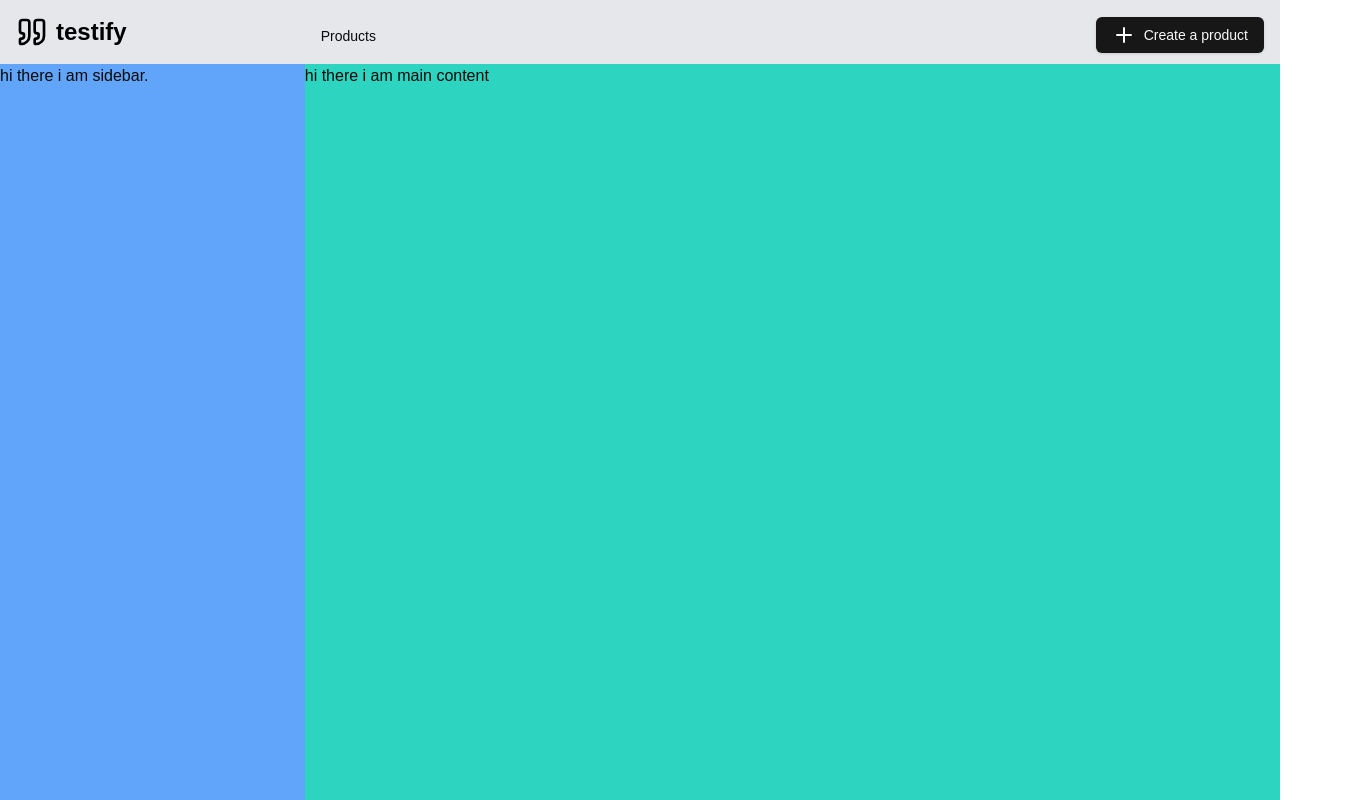
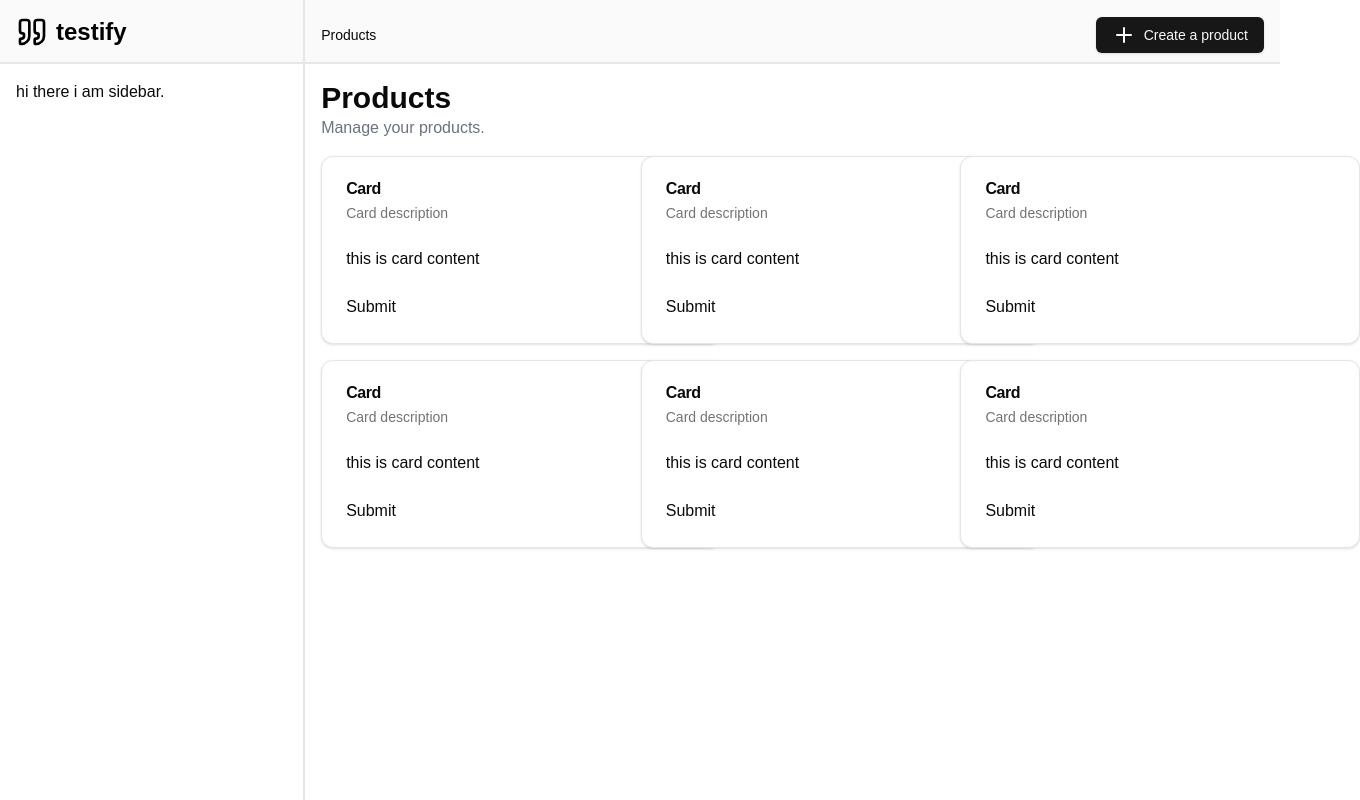
Before and after one commit to devansh193/testify, a Next.js app: page /products in a window 1280 px wide. Shown: the whole page, 1360 px wide, since content can reach past the window. Built offline with nearby package versions, Linux system fonts and the light colour scheme.

Commit message:
products-fix

```diff
--- a/app/api/auth/forgot-password/email/route.ts
+++ /dev/null
@@ -1,57 +0,0 @@
-import { NextResponse } from "next/server";
-import db from "@/lib/db";
-//import { hash } from "bcrypt";
-import { sendEmail } from "@/helper/send-mail";
-
-export async function POST(request: Request) {
-  const { email } = await request.json();
-
-  if (!email) {
-    return NextResponse.json({ error: "Email is required" }, { status: 400 });
-  }
-
-  const existingUser = await db.user.findUnique({
-    where: { email },
-  });
-
-  if (!existingUser) {
-    return NextResponse.json({ error: "User not found" }, { status: 404 });
-  }
-
-  const verifyCode = Math.floor(100000 + Math.random() * 900000).toString();
-
-  await db.user.update({
-    where: {
-      email,
-    },
-    data: {
-      //   forgotOTP: verifyCode,
-    },
-  });
-
-  const emailResponse = await sendEmail(
-    email,
-    existingUser.id,
-    verifyCode,
-    true
-  );
-
-  if (!emailResponse.success) {
-    return new Response(
-      JSON.stringify({
-        success: false,
-        message: emailResponse.message,
-      }),
-      { status: 500 }
-    );
-  }
-
-  return new Response(
-    JSON.stringify({
-      success: true,
-      message: "Verification code sent.",
-      id: existingUser.id,
-    }),
-    { status: 201 }
-  );
-}
--- a/app/api/sign-up/route.ts
+++ /dev/null
@@ -1,24 +0,0 @@
-import { NextResponse } from "next/server";
-import db from "@/lib/db";
-
-export async function POST(request: Request) {
-  try {
-    const { name, email, password } = await request.json();
-
-    const existingUser = await db.user.findUnique({
-      where: { email },
-    });
-
-    if (existingUser) {
-      return NextResponse.json({ message: "User with this email already exists" }, { status: 400 });
-    }
-    await db.user.create({
-      data: { name, email, password },
-    });
-
-    return NextResponse.json({ message: "User created successfully" }, { status: 201 });
-  } catch (error) {
-    console.error(error);
-    return NextResponse.json({ message: "Failed to create user" }, { status: 500 });
-  }
-}
--- a/app/api/v1/products/route.ts
+++ /dev/null
@@ -1,56 +0,0 @@
-import db from "@/lib/db";
-import { NextRequest, NextResponse } from "next/server";
-
-export async function POST(req: NextRequest) {
-  try {
-    const body = await req.json();
-    const { userId, title, description, questions } = body;
-
-    if (!title || !questions) {
-      return NextResponse.json(
-        { error: "Title or description is missing." },
-        { status: 400 }
-      );
-    }
-    const existingProduct = await db.product.findFirst({
-      where: {
-        title: {
-          equals: title,
-          mode: "insensitive",
-        },
-      },
-    });
-
-    if (existingProduct) {
-      return NextResponse.json(
-        { success: "false", message: "Product already exists." },
-        { status: 201 }
-      );
-    }
-
-    const product = await db.product.create({
-      data: {
-        title,
-        description,
-        user: {
-          connect: {
-            id: userId,
-          },
-        },
-        questions: {
-          create: questions,
-        },
-      },
-    });
-    return NextResponse.json(
-      { success: "true", message: "Product created successfully." },
-      { status: 201 }
-    );
-  } catch (_error) {
-    console.log(_error);
-    return NextResponse.json(
-      { success: "false", message: "Failed to create product." },
-      { status: 500 }
-    );
-  }
-}
--- a/app/config/error.config.ts
+++ /dev/null
@@ -1,44 +0,0 @@
-export const ERROR_NAME = {
-  UNAUTHORIZED: "Unauthorized access",
-  INTERNAL_SERVER_ERROR: "Internal server error",
-  BAD_REQUEST: "Bad request",
-  NOT_FOUND: "Resource not found",
-  FORBIDDEN: "Access forbidden",
-  CONFLICT: "Resource conflict",
-  UNPROCESSABLE_ENTITY: "Unprocessable entity",
-  TOO_MANY_REQUESTS: "Too many requests",
-  SERVICE_UNAVAILABLE: "Service unavailable",
-  GATEWAY_TIMEOUT: "Gateway timeout",
-  VALIDATION_ERROR: "Validation error",
-  AUTHENTICATION_FAILED: "Authentication failed",
-  INSUFFICIENT_PERMISSIONS: "Insufficient permissions",
-  REQUEST_TIMEOUT: "Request timeout",
-  UNSUPPORTED_MEDIA_TYPE: "Unsupported media type",
-  METHOD_NOT_ALLOWED: "Method not allowed",
-  DATABASE_ERROR: "Database error",
-  NETWORK_ERROR: "Network error",
-  RESOURCE_GONE: "Resource gone",
-  PRECONDITION_FAILED: "Precondition failed",
-};
-export const ERROR_CODE = {
-  UNAUTHORIZED: 401,
-  INTERNAL_SERVER_ERROR: 500,
-  BAD_REQUEST: 400,
-  NOT_FOUND: 404,
-  FORBIDDEN: 403,
-  CONFLICT: 409,
-  UNPROCESSABLE_ENTITY: 422,
-  TOO_MANY_REQUESTS: 429,
-  SERVICE_UNAVAILABLE: 503,
-  GATEWAY_TIMEOUT: 504,
-  VALIDATION_ERROR: 422,
-  AUTHENTICATION_FAILED: 401,
-  INSUFFICIENT_PERMISSIONS: 403,
-  REQUEST_TIMEOUT: 408,
-  UNSUPPORTED_MEDIA_TYPE: 415,
-  METHOD_NOT_ALLOWED: 405,
-  DATABASE_ERROR: 500,
-  NETWORK_ERROR: 502,
-  RESOURCE_GONE: 410,
-  PRECONDITION_FAILED: 412,
-};
--- a/app/products/create/page.tsx
+++ b/app/products/create/page.tsx
@@ -19,6 +19,7 @@ import { Textarea } from "@/components/ui/textarea";
 import { ArrowLeftIcon, ArrowRightIcon } from "@radix-ui/react-icons";
 import { FileImage, Trash2, Plus, Star, User } from "lucide-react";
 import Image from "next/image";
+import { useCreateProduct } from "@/features/product/api/use-create-product";
 
 const Create = () => {
   const [currentStep, setCurrentStep] = useState(0);
@@ -28,12 +29,10 @@ const Create = () => {
     image: null,
     questions: [""],
     emojiRatings: true,
-    name: "",
-    jobTitle: "",
-    category: "",
   });
   const emojis = ["😠", "🙁", "😐", "😊", "😄"];
 
+  // eslint-disable-next-line @typescript-eslint/no-explicit-any
   const updateFormData = (field: string, value: any, index?: number) => {
     setFormData((prev) => {
       if (field === "image" && value === null) {
@@ -182,13 +181,7 @@ const Create = () => {
             <Label htmlFor="name">
               Your name <span className="text-red-500">*</span>
             </Label>
-            <Input
-              id="name"
-              placeholder="Type your name"
-              className="mt-1"
-              value={formData.name}
-              onChange={(e) => updateFormData("name", e.target.value)}
-            />
+            <Input id="name" placeholder="Type your name" className="mt-1" />
           </div>
 
           <div>
@@ -197,8 +190,6 @@ const Create = () => {
               id="job-title"
               placeholder="Software Engineer"
               className="mt-1"
-              value={formData.jobTitle}
-              onChange={(e) => updateFormData("jobTitle", e.target.value)}
             />
           </div>
         </div>
@@ -220,6 +211,7 @@ const Create = () => {
 
   const handleSubmit = () => {
     console.log("Submitting product:", formData);
+    // useCreateProduct()
     // Here you would typically send the data to your backend
     // Reset form or redirect user after submission
   };
@@ -344,7 +336,6 @@ const Create = () => {
                     <Input
                       id="preview-name"
                       placeholder="Tyler Durden"
-                      value={formData.name}
                       readOnly
                       className="mt-1"
                     />
@@ -360,7 +351,6 @@ const Create = () => {
                     <Input
                       id="preview-job-title"
                       placeholder="Soap factory owner"
-                      value={formData.jobTitle}
                       readOnly
                       className="mt-1"
                     />
--- a/app/products/page.tsx
+++ b/app/products/page.tsx
@@ -6,20 +6,28 @@ import {
   BreadcrumbPage,
 } from "@/components/ui/breadcrumb";
 import { Button } from "@/components/ui/button";
+import {
+  Card,
+  CardContent,
+  CardDescription,
+  CardFooter,
+  CardHeader,
+  CardTitle,
+} from "@/components/ui/card";
 import { Plus } from "lucide-react";
 import Link from "next/link";
 
 const Product = () => {
   return (
-    <div className="flex h-screen bg-gray-100">
-      <div className="hidden md:block w-[400px] bg-blue-400 h-full">
-        <div className="h-16 bg-gray-200 border-b border-gray-200 p-4">
+    <div className="flex h-screen bg-gray-50">
+      <div className="hidden md:block w-[400px] bg-white h-full border-r-2 border-gray-200">
+        <div className="h-16 bg-zinc-50 border-b-2 border-gray-200 p-4">
           <TestifyLogo />
         </div>
-        hi there i am sidebar.
+        <div className="p-4">hi there i am sidebar.</div>
       </div>
-      <div className="bg-teal-400 w-full">
-        <div className="h-16 flex items-center justify-between bg-gray-200 border-b border-gray-200 p-4 pt-6">
+      <div className="bg-white w-full">
+        <div className="h-16 flex items-center justify-between bg-zinc-50 border-b-2 border-gray-200 p-4 pt-6">
           <Breadcrumb>
             <BreadcrumbList>
               <BreadcrumbItem>
@@ -33,7 +41,60 @@ const Product = () => {
             </Button>
           </Link>
         </div>
-        hi there i am main content
+        <div className="p-4">
+          <h1 className="text-3xl font-bold">Products</h1>
+          <p className="text-gray-500">Manage your products.</p>
+          <div className="grid grid-cols-1 sm:grid-cols-2 md:grid-cols-3 gap-4 mt-4 ">
+            <Card className="w-[400px]">
+              <CardHeader>
+                <CardTitle>Card</CardTitle>
+                <CardDescription>Card description</CardDescription>
+              </CardHeader>
+              <CardContent>this is card content</CardContent>
+              <CardFooter>Submit</CardFooter>
+            </Card>
+            <Card className="w-[400px]">
+              <CardHeader>
+                <CardTitle>Card</CardTitle>
+                <CardDescription>Card description</CardDescription>
+              </CardHeader>
+              <CardContent>this is card content</CardContent>
+              <CardFooter>Submit</CardFooter>
+            </Card>
+            <Card className="w-[400px]">
+              <CardHeader>
+                <CardTitle>Card</CardTitle>
+                <CardDescription>Card description</CardDescription>
+              </CardHeader>
+              <CardContent>this is card content</CardContent>
+              <CardFooter>Submit</CardFooter>
+            </Card>
+            <Card className="w-[500px] sm:w-[400px]">
+              <CardHeader>
+                <CardTitle>Card</CardTitle>
+                <CardDescription>Card description</CardDescription>
+              </CardHeader>
+              <CardContent>this is card content</CardContent>
+              <CardFooter>Submit</CardFooter>
+            </Card>
+            <Card className="w-[400px]">
+              <CardHeader>
+                <CardTitle>Card</CardTitle>
+                <CardDescription>Card description</CardDescription>
+              </CardHeader>
+              <CardContent>this is card content</CardContent>
+              <CardFooter>Submit</CardFooter>
+            </Card>
+            <Card className="w-[400px]">
+              <CardHeader>
+                <CardTitle>Card</CardTitle>
+                <CardDescription>Card description</CardDescription>
+              </CardHeader>
+              <CardContent>this is card content</CardContent>
+              <CardFooter>Submit</CardFooter>
+            </Card>
+          </div>
+        </div>
       </div>
     </div>
   );
--- a/components/Navbar.tsx
+++ b/components/Navbar.tsx
@@ -1,6 +1,6 @@
 "use client";
 
-import { useRef, useState } from "react";
+import { useState } from "react";
 import Logo from "@/components/Logo";
 import Link from "next/link";
 import { Button } from "./ui/button";
--- a/hooks/use-confirm.tsx
+++ b/hooks/use-confirm.tsx
@@ -19,6 +19,7 @@ export const useConfirm = (
   } | null>(null);
 
   const confirm = () =>
+    // eslint-disable-next-line @typescript-eslint/no-unused-vars
     new Promise((resolve, reject) => {
       setPromise({ resolve });
     });
```
Also changed, not shown: action/product.ts (+1 -12 lines), app/api/v1/products/[...id]/route.ts (deleted), 1 other file (tests, documents, lock files or other folders).
